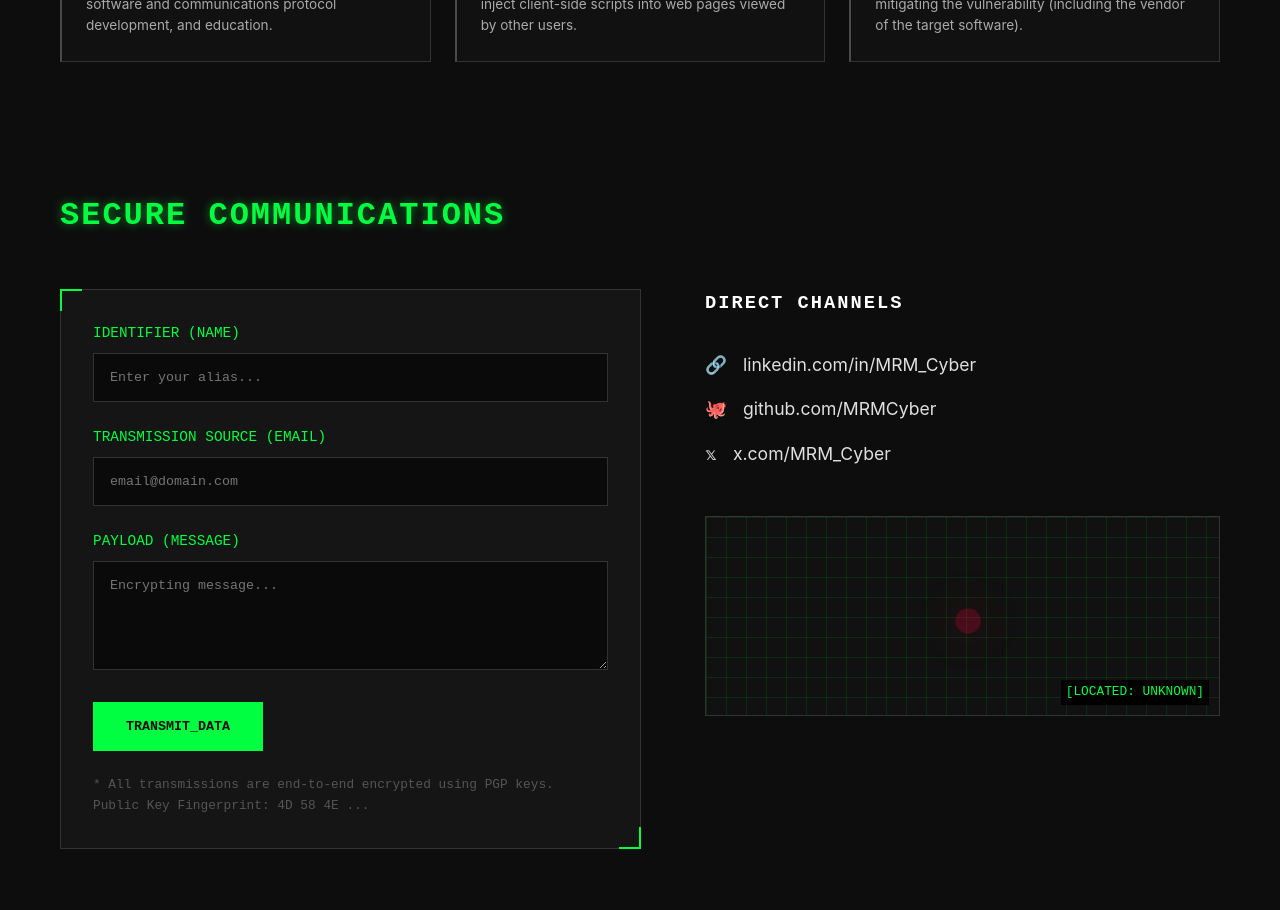
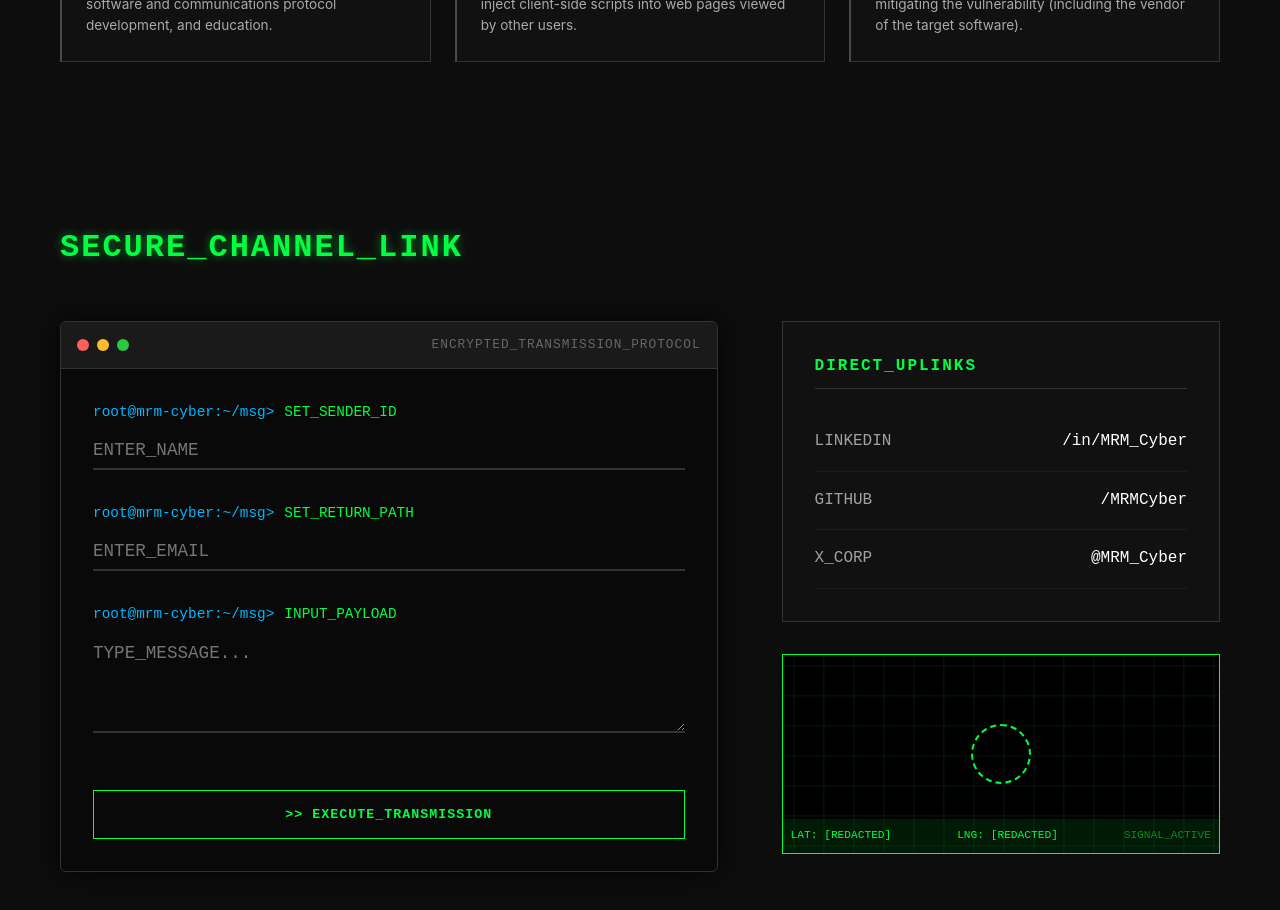
Before and after one commit to MRMcyber/mrm-cyber-portfolio, a React (Vite) app: page / in a window 1280 px wide. Shown: the part 6580-7490 px from the top of the page. Built offline with nearby package versions, Linux system fonts and the light colour scheme.

Commit message:
ContactRedesign

```diff
--- a/src/components/Contact.css
+++ b/src/components/Contact.css
@@ -1,157 +1,256 @@
 .contact-section {
-    padding: 4rem 20px;
-    padding-bottom: 8rem;
+    padding: 6rem 20px;
 }
 
 .contact-wrapper {
-    display: flex;
+    display: grid;
+    grid-template-columns: 1.5fr 1fr;
     gap: 4rem;
-    align-items: flex-start;
+    align-items: start;
+    max-width: 1200px;
+    margin: 0 auto;
 }
 
-.contact-form {
-    flex: 1;
-    background: #151515;
-    padding: 2rem;
+/* Terminal Form Container */
+.terminal-form-container {
+    background: rgba(10, 10, 10, 0.95);
     border: 1px solid #333;
-    position: relative;
+    border-radius: 6px;
+    box-shadow: 0 0 30px rgba(0, 0, 0, 0.8);
+    overflow: hidden;
 }
 
-.contact-form::before {
-    content: '';
-    position: absolute;
-    top: -1px;
-    left: -1px;
-    width: 20px;
-    height: 20px;
-    border-top: 2px solid var(--color-primary);
-    border-left: 2px solid var(--color-primary);
+.terminal-header-bar {
+    background: #1a1a1a;
+    padding: 0.8rem 1rem;
+    border-bottom: 1px solid #333;
+    display: flex;
+    align-items: center;
+    justify-content: space-between;
 }
 
-.contact-form::after {
-    content: '';
-    position: absolute;
-    bottom: -1px;
-    right: -1px;
-    width: 20px;
-    height: 20px;
-    border-bottom: 2px solid var(--color-primary);
-    border-right: 2px solid var(--color-primary);
+.dots {
+    display: flex;
+    gap: 8px;
 }
 
-.form-group {
-    margin-bottom: 1.5rem;
+.dot {
+    width: 12px;
+    height: 12px;
+    border-radius: 50%;
 }
 
-.form-group label {
-    display: block;
+.red {
+    background: #ff5f56;
+}
+
+.yellow {
+    background: #ffbd2e;
+}
+
+.green {
+    background: #27c93f;
+}
+
+.terminal-title {
+    font-family: var(--font-mono);
+    font-size: 0.8rem;
+    color: #666;
+    letter-spacing: 1px;
+}
+
+.terminal-form {
+    padding: 2rem;
+    font-family: var(--font-mono);
+}
+
+.form-line {
     margin-bottom: 0.5rem;
-    font-family: var(--font-mono);
     color: var(--color-primary);
     font-size: 0.9rem;
 }
 
-.form-group input,
-.form-group textarea {
-    width: 100%;
-    background: #0a0a0a;
-    border: 1px solid #333;
-    padding: 1rem;
-    color: #fff;
-    font-family: var(--font-mono);
+.prompt {
+    color: var(--color-accent);
+    margin-right: 10px;
 }
 
-.form-group input:focus,
-.form-group textarea:focus {
-    outline: none;
-    border-color: var(--color-primary);
-    box-shadow: 0 0 10px rgba(0, 255, 65, 0.1);
-}
-
-.encryption-note {
-    margin-top: 1.5rem;
-    font-size: 0.8rem;
-    color: #555;
-    font-family: var(--font-mono);
-}
-
-.contact-info {
-    flex: 1;
-}
-
-.contact-info h3 {
-    color: #fff;
+.input-group {
     margin-bottom: 2rem;
 }
 
-.contact-info ul {
-    list-style: none;
-    margin-bottom: 3rem;
+.input-group input,
+.input-group textarea {
+    width: 100%;
+    background: transparent;
+    border: none;
+    border-bottom: 2px solid #333;
+    color: #fff;
+    font-family: var(--font-mono);
+    font-size: 1.1rem;
+    padding: 0.5rem 0;
+    transition: all 0.3s;
 }
 
-.contact-info li {
-    margin-bottom: 1rem;
-    font-size: 1.1rem;
-    display: flex;
-    align-items: center;
-    gap: 1rem;
+.input-group input:focus,
+.input-group textarea:focus {
+    outline: none;
+    border-bottom-color: var(--color-primary);
+    background: rgba(0, 255, 65, 0.02);
 }
 
-.cyber-map {
+.transmit-btn {
     width: 100%;
-    height: 200px;
+    padding: 1rem;
+    background: transparent;
+    border: 1px solid var(--color-primary);
+    color: var(--color-primary);
+    font-family: var(--font-mono);
+    font-weight: bold;
+    cursor: pointer;
+    transition: all 0.3s;
+    text-transform: uppercase;
+    letter-spacing: 1px;
+    margin-top: 1rem;
+}
+
+.transmit-btn:hover {
+    background: var(--color-primary);
+    color: #000;
+    box-shadow: 0 0 20px rgba(0, 255, 65, 0.5);
+}
+
+.transmit-btn.sending {
+    border-color: var(--color-accent);
+    color: var(--color-accent);
+    cursor: wait;
+}
+
+.transmit-btn.sent {
+    border-color: #27c93f;
+    background: rgba(39, 201, 63, 0.1);
+    color: #27c93f;
+}
+
+/* Info Side */
+.contact-info-panel {
+    display: flex;
+    flex-direction: column;
+    gap: 2rem;
+}
+
+.info-card {
     background: #111;
     border: 1px solid #333;
+    padding: 2rem;
+}
+
+.info-card h3 {
+    margin-bottom: 1.5rem;
+    font-family: var(--font-mono);
+    color: var(--color-primary);
+    border-bottom: 1px solid #333;
+    padding-bottom: 0.5rem;
+    font-size: 1rem;
+}
+
+.uplink-item {
+    display: flex;
+    justify-content: space-between;
+    padding: 1rem 0;
+    border-bottom: 1px solid rgba(255, 255, 255, 0.05);
+    color: #fff;
+    text-decoration: none;
+    font-family: var(--font-mono);
+    transition: 0.3s;
+}
+
+.uplink-item:hover {
+    background: rgba(255, 255, 255, 0.03);
+    padding-left: 10px;
+    color: var(--color-accent);
+}
+
+.uplink-item .icon {
+    opacity: 0.6;
+}
+
+/* Geo Locator Stylization */
+.geo-locator {
+    height: 200px;
+    background: #000;
+    border: 1px solid var(--color-primary);
     position: relative;
     overflow: hidden;
 }
 
-.grid-overlay {
+.grid-bg {
     width: 100%;
     height: 100%;
-    background:
+    background-image:
         linear-gradient(rgba(0, 255, 65, 0.1) 1px, transparent 1px),
         linear-gradient(90deg, rgba(0, 255, 65, 0.1) 1px, transparent 1px);
-    background-size: 20px 20px;
+    background-size: 30px 30px;
+    animation: gridMove 20s linear infinite;
 }
 
-.location-pin {
+@keyframes gridMove {
+    from {
+        background-position: 0 0;
+    }
+
+    to {
+        background-position: 30px 30px;
+    }
+}
+
+.target-reticle {
     position: absolute;
     top: 50%;
     left: 50%;
-    width: 10px;
-    height: 10px;
-    background: var(--color-error);
+    transform: translate(-50%, -50%);
+    width: 60px;
+    height: 60px;
+    border: 2px dashed var(--color-primary);
     border-radius: 50%;
-    box-shadow: 0 0 20px var(--color-error);
-    animation: pulse 2s infinite;
+    animation: spin 5s linear infinite;
 }
 
-@keyframes pulse {
+.coordinates {
+    position: absolute;
+    bottom: 0;
+    left: 0;
+    width: 100%;
+    padding: 0.5rem;
+    background: rgba(0, 255, 65, 0.1);
+    display: flex;
+    justify-content: space-between;
+    font-family: var(--font-mono);
+    font-size: 0.7rem;
+    color: var(--color-primary);
+}
+
+.status-blink {
+    animation: textBlink 1s infinite steps(2);
+}
+
+@keyframes textBlink {
     0% {
-        transform: scale(1);
-        opacity: 1;
+        opacity: 0;
     }
 
     100% {
-        transform: scale(3);
-        opacity: 0;
+        opacity: 1;
     }
-}
-
-.loc-text {
-    position: absolute;
-    bottom: 10px;
-    right: 10px;
-    font-family: var(--font-mono);
-    color: var(--color-primary);
-    font-size: 0.8rem;
-    background: #000;
-    padding: 2px 5px;
 }
 
 @media (max-width: 900px) {
     .contact-wrapper {
-        flex-direction: column;
+        grid-template-columns: 1fr;
+        gap: 3rem;
+    }
+
+    .contact-section {
+        padding-top: 4rem;
     }
 }
--- a/src/components/Contact.jsx
+++ b/src/components/Contact.jsx
@@ -1,55 +1,120 @@
+import './Contact.css';
+
+import { useState } from 'react';
 import './Contact.css';
 
 const Contact = () => {
+    const [formState, setFormState] = useState({
+        name: '',
+        email: '',
+        message: ''
+    });
+    const [status, setStatus] = useState('IDLE'); // IDLE, SENDING, SENT
+
+    const handleSubmit = (e) => {
+        e.preventDefault();
+        setStatus('SENDING');
+        // Simulate encryption/sending delay
+        setTimeout(() => {
+            setStatus('SENT');
+            setTimeout(() => setStatus('IDLE'), 3000);
+            setFormState({ name: '', email: '', message: '' });
+        }, 2000);
+    };
+
     return (
         <section id="contact" className="contact-section container">
-            <h2 className="section-title">Secure Communications</h2>
+            <h2 className="section-title">SECURE_CHANNEL_LINK</h2>
 
             <div className="contact-wrapper">
-                <form className="contact-form" onSubmit={(e) => e.preventDefault()}>
-                    <div className="form-group">
-                        <label>IDENTIFIER (NAME)</label>
-                        <input type="text" placeholder="Enter your alias..." />
+                <div className="terminal-form-container">
+                    <div className="terminal-header-bar">
+                        <div className="dots">
+                            <span className="dot red"></span>
+                            <span className="dot yellow"></span>
+                            <span className="dot green"></span>
+                        </div>
+                        <span className="terminal-title">ENCRYPTED_TRANSMISSION_PROTOCOL</span>
                     </div>
 
-                    <div className="form-group">
-                        <label>TRANSMISSION SOURCE (EMAIL)</label>
-                        <input type="email" placeholder="email@domain.com" />
+                    <form className="terminal-form" onSubmit={handleSubmit}>
+                        <div className="form-line">
+                            <span className="prompt">root@mrm-cyber:~/msg&gt;</span>
+                            <span className="command">SET_SENDER_ID</span>
+                        </div>
+                        <div className="input-group">
+                            <input
+                                type="text"
+                                placeholder="ENTER_NAME"
+                                value={formState.name}
+                                onChange={(e) => setFormState({ ...formState, name: e.target.value })}
+                                required
+                            />
                         </div>
 
-                    <div className="form-group">
-                        <label>PAYLOAD (MESSAGE)</label>
-                        <textarea rows="5" placeholder="Encrypting message..."></textarea>
+                        <div className="form-line">
+                            <span className="prompt">root@mrm-cyber:~/msg&gt;</span>
+                            <span className="command">SET_RETURN_PATH</span>
+                        </div>
+                        <div className="input-group">
+                            <input
+                                type="email"
+                                placeholder="ENTER_EMAIL"
+                                value={formState.email}
+                                onChange={(e) => setFormState({ ...formState, email: e.target.value })}
+                                required
+                            />
                         </div>
 
-                    <button className="btn-primary" type="submit">TRANSMIT_DATA</button>
+                        <div className="form-line">
+                            <span className="prompt">root@mrm-cyber:~/msg&gt;</span>
+                            <span className="command">INPUT_PAYLOAD</span>
+                        </div>
+                        <div className="input-group">
+                            <textarea
+                                placeholder="TYPE_MESSAGE..."
+                                rows="4"
+                                value={formState.message}
+                                onChange={(e) => setFormState({ ...formState, message: e.target.value })}
+                                required
+                            ></textarea>
+                        </div>
 
-                    <p className="encryption-note">
-                        * All transmissions are end-to-end encrypted using PGP keys.
-                        <br />
-                        Public Key Fingerprint: 4D 58 4E ...
-                    </p>
+                        <button type="submit" className={`transmit-btn ${status.toLowerCase()}`}>
+                            {status === 'IDLE' && '>> EXECUTE_TRANSMISSION'}
+                            {status === 'SENDING' && 'ENCRYPTING... [||||||    ]'}
+                            {status === 'SENT' && '✔ TRANSMISSION_COMPLETE'}
+                        </button>
                     </form>
+                </div>
 
-                <div className="contact-info">
-                    {/*
-                      ==========================================
-                      CONTACT DETAILS
-                      ==========================================
-                      Update your email, LinkedIn, and GitHub links here.
-                    */}
-                    <h3>Direct Channels</h3>
-                    <ul>
-                        <li><span className="icon">🔗</span> linkedin.com/in/MRM_Cyber</li>
-                        <li><span className="icon">🐙</span> github.com/MRMCyber</li>
-                        <li><span className="icon"> 𝕩 </span> x.com/MRM_Cyber</li>
-                    </ul>
+                <div className="contact-info-panel">
+                    <div className="info-card">
+                        <h3>DIRECT_UPLINKS</h3>
+                        <div className="uplink-list">
+                            <a href="#" className="uplink-item">
+                                <span className="icon">LINKEDIN</span>
+                                <span className="value">/in/MRM_Cyber</span>
+                            </a>
+                            <a href="#" className="uplink-item">
+                                <span className="icon">GITHUB</span>
+                                <span className="value">/MRMCyber</span>
+                            </a>
+                            <a href="#" className="uplink-item">
+                                <span className="icon">X_CORP</span>
+                                <span className="value">@MRM_Cyber</span>
+                            </a>
+                        </div>
+                    </div>
 
-                    <div className="cyber-map">
-                        {/* Decorative visual for map */}
-                        <div className="grid-overlay"></div>
-                        <div className="location-pin"></div>
-                        <span className="loc-text">[LOCATED: UNKNOWN]</span>
+                    <div className="geo-locator">
+                        <div className="grid-bg"></div>
+                        <div className="target-reticle"></div>
+                        <div className="coordinates">
+                            <span>LAT: [REDACTED]</span>
+                            <span>LNG: [REDACTED]</span>
+                            <span className="status-blink">SIGNAL_ACTIVE</span>
+                        </div>
                     </div>
                 </div>
             </div>
```
Lines whose indentation alone changed are shown as unchanged.
